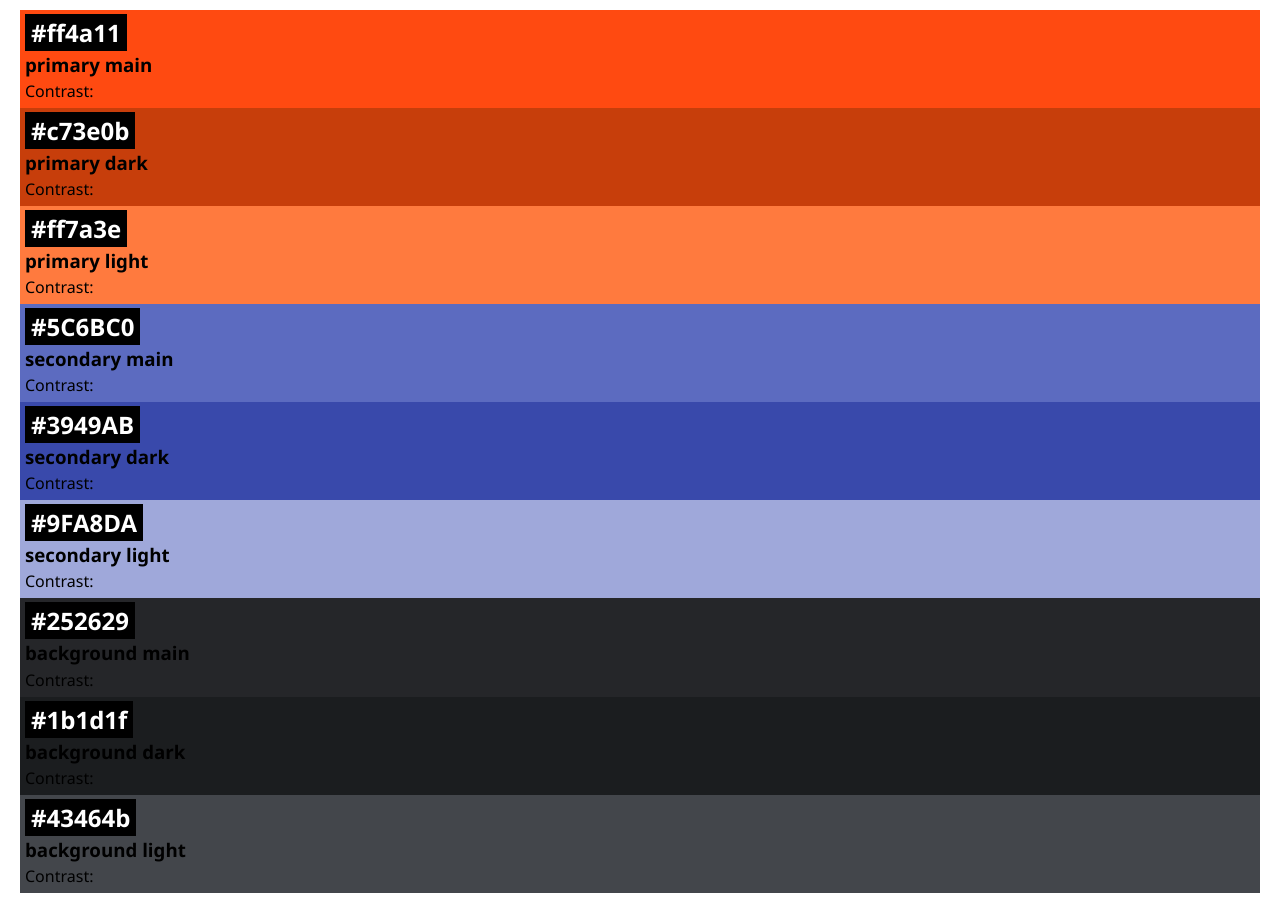
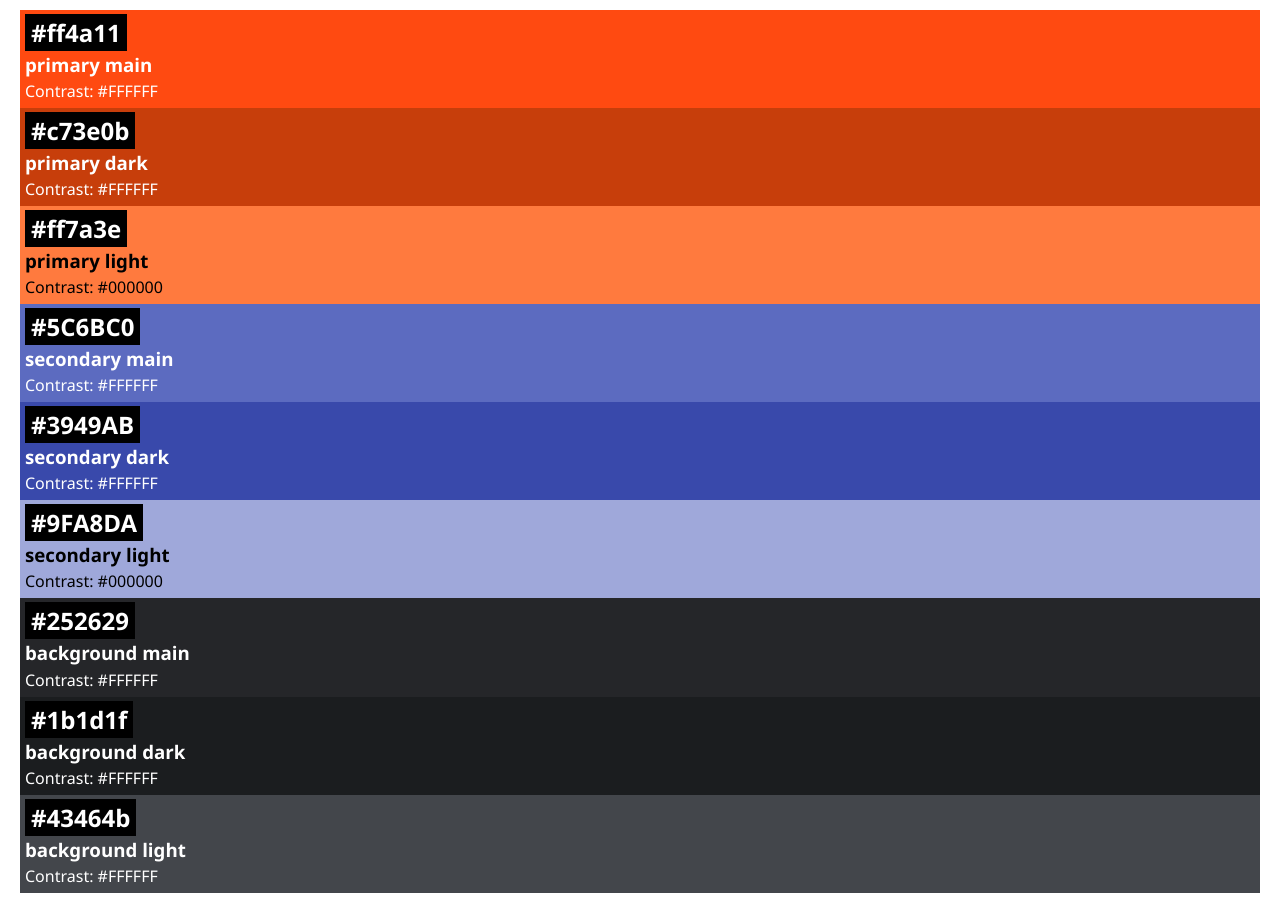
Before and after one commit to jaghori-dev/recap-4, a React (Vite) app: page / in a window 1280 px wide. Built offline with nearby package versions, Linux system fonts and the light colour scheme.

Commit message:
debug the code

```diff
--- a/src/App.jsx
+++ b/src/App.jsx
@@ -11,7 +11,7 @@ function App() {
             key={color.id}
             color={color.hex}
             role={color.role}
-            contrastText={color.contrastText}
+            contrast={color.contrastText}
           />
         );
       })}
--- a/src/Components/Color/Color.jsx
+++ b/src/Components/Color/Color.jsx
@@ -7,8 +7,8 @@ export default function Color({ color, role, contrast }) {
       style={{ backgroundColor: color, color: contrast }}
     >
       <h2 className="color-card-headline">{color}</h2>
-      <h3>{role}</h3>
-      <p>Contrast: {contrast}</p>
+      <h3 style={{color: contrast}}>{role}</h3>
+      <p style={{color: contrast}}>Contrast: {contrast}</p>
     </div>
   );
 }
```
